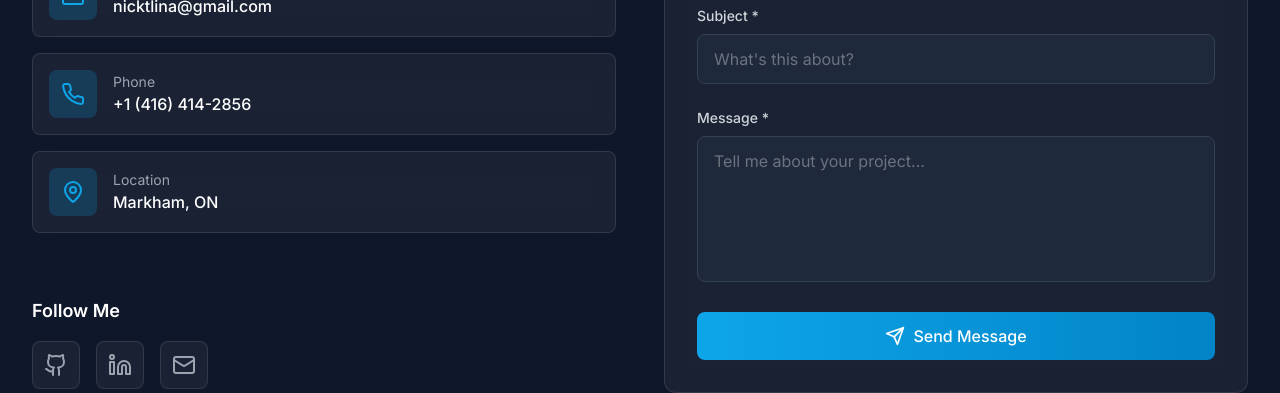
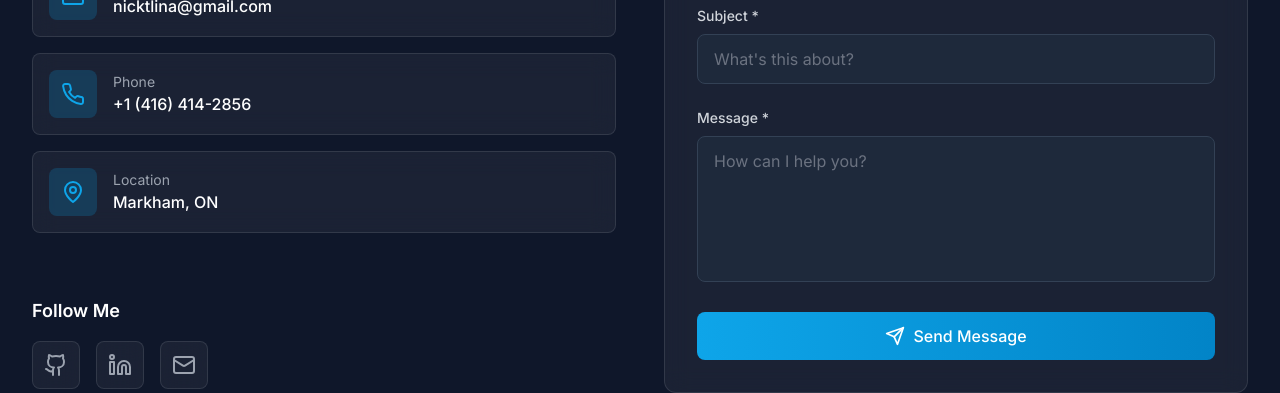
Before and after one commit to NicholasLina/portfolio-2026, a React (Vite) app: page / in a window 1280 px wide. Shown: the part 3800-4193 px from the top of the page. Built offline with nearby package versions, Linux system fonts and the light colour scheme; the HTML template or start-up script is replaced by a standard one.

Commit message:
update contact form placeholder text

```diff
--- a/src/components/Contact.tsx
+++ b/src/components/Contact.tsx
@@ -278,7 +278,7 @@ const Contact: React.FC = () => {
                                     required
                                     rows={5}
                                     className="w-full px-4 py-3 bg-dark-800 border border-dark-700 rounded-lg text-white placeholder-gray-500 focus:outline-none focus:ring-2 focus:ring-primary-500 focus:border-transparent transition-all duration-300 resize-none"
-                                    placeholder="Tell me about your project..."
+                                    placeholder="How can I help you?"
                                 />
                             </div>
 
```
